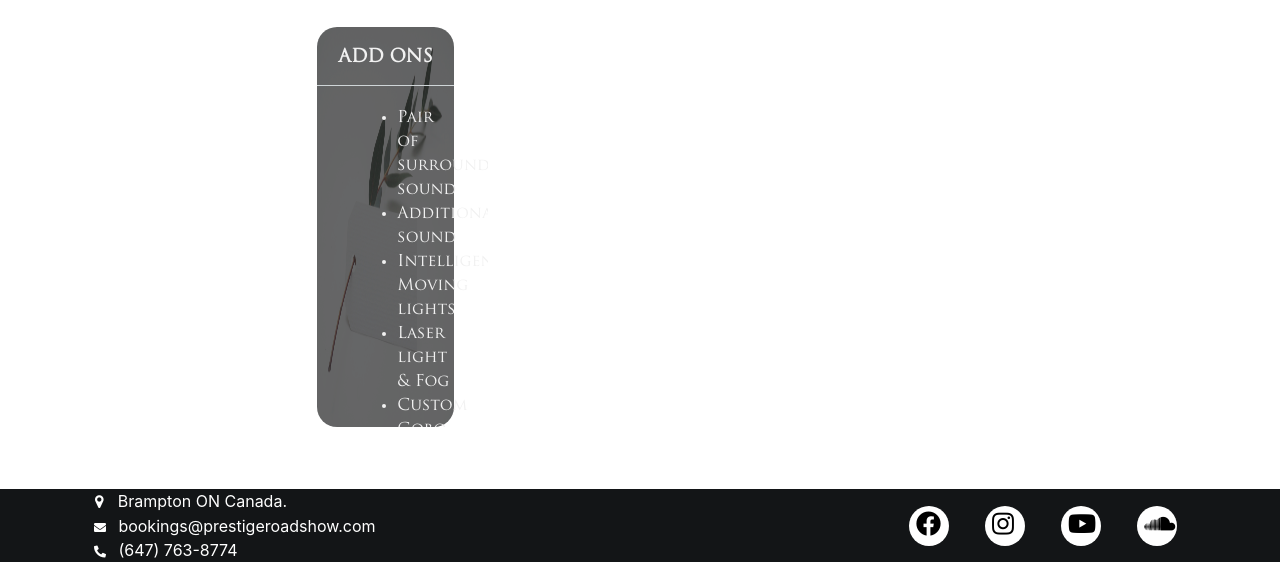
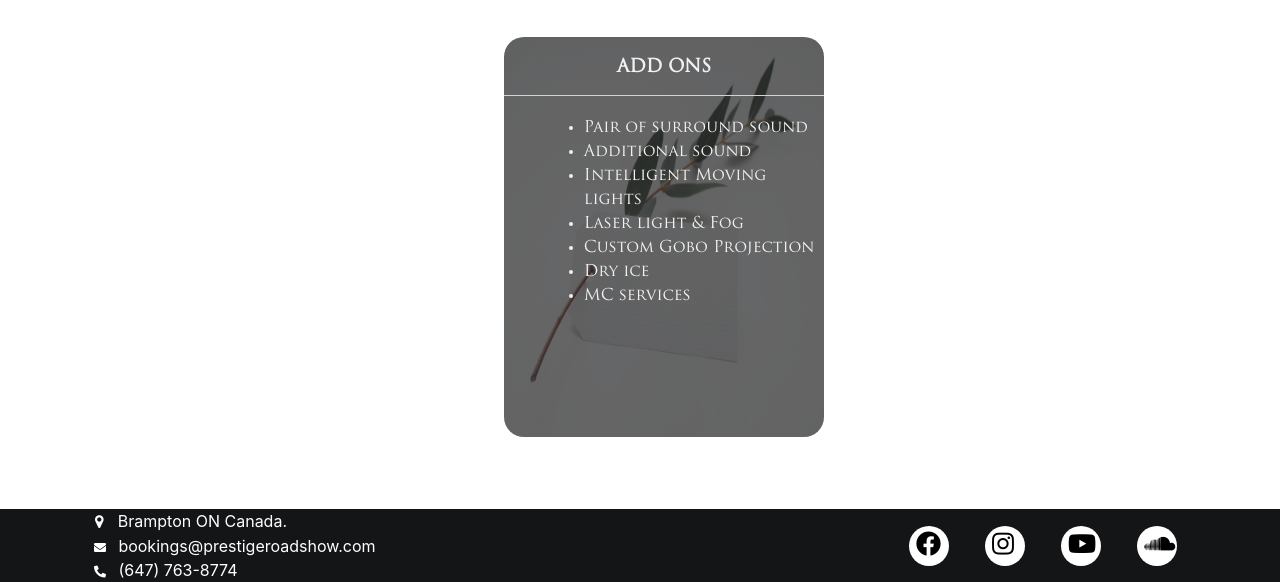
Before and after one commit to smartwork3300/prestige.github.io, a plain HTML site: page DJ PACKAGE.html in a window 1280 px wide. Shown: the part 1019-1601 px from the top of the page. Drawn offline with nearby package versions, Linux system fonts and the light colour scheme.

Commit message:
Update liststyle.css

```diff
--- a/liststyle.css
+++ b/liststyle.css
@@ -114,9 +114,11 @@ justify-content: center;
 align-items: center;
 }
 .row2{
-display: flex;
-justify-content: center;
-align-items: center;
+display: inline-block;
+width: 37%;
+margin: auto;
+padding: 10px;
+
 
 }
 
```
